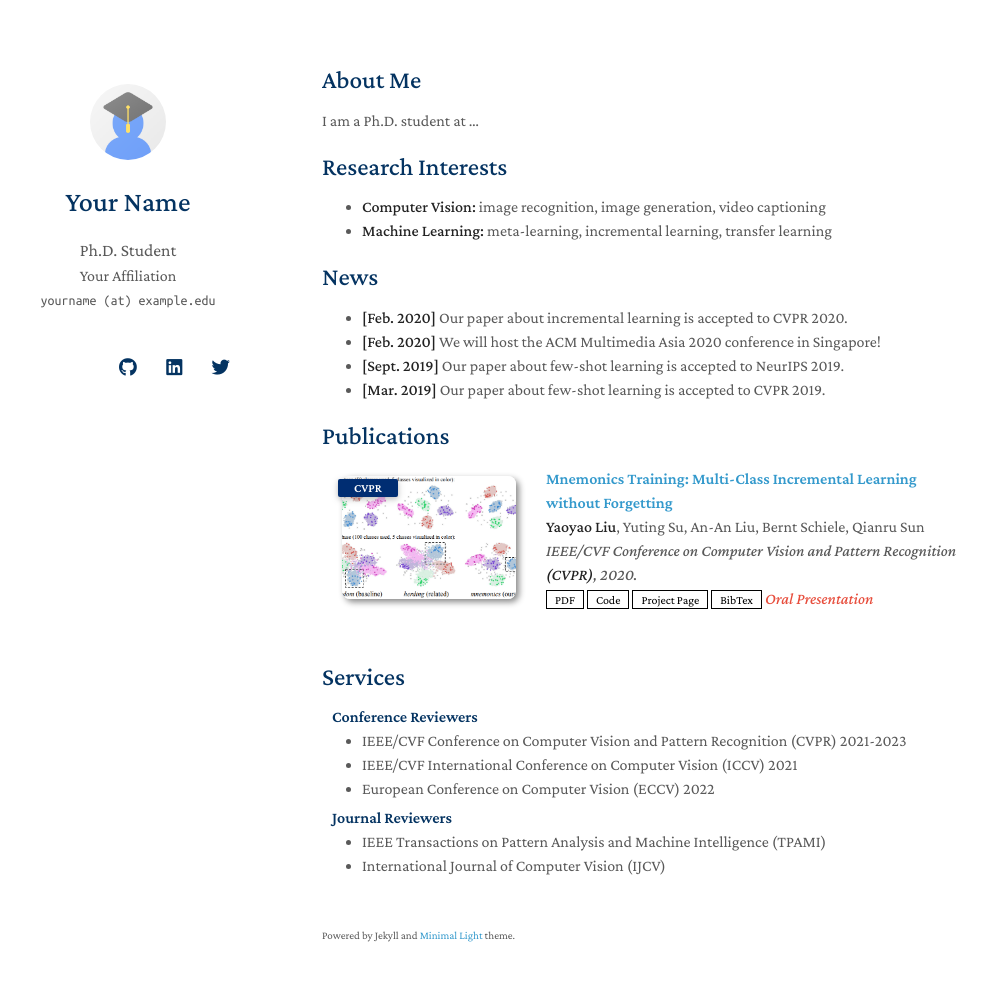
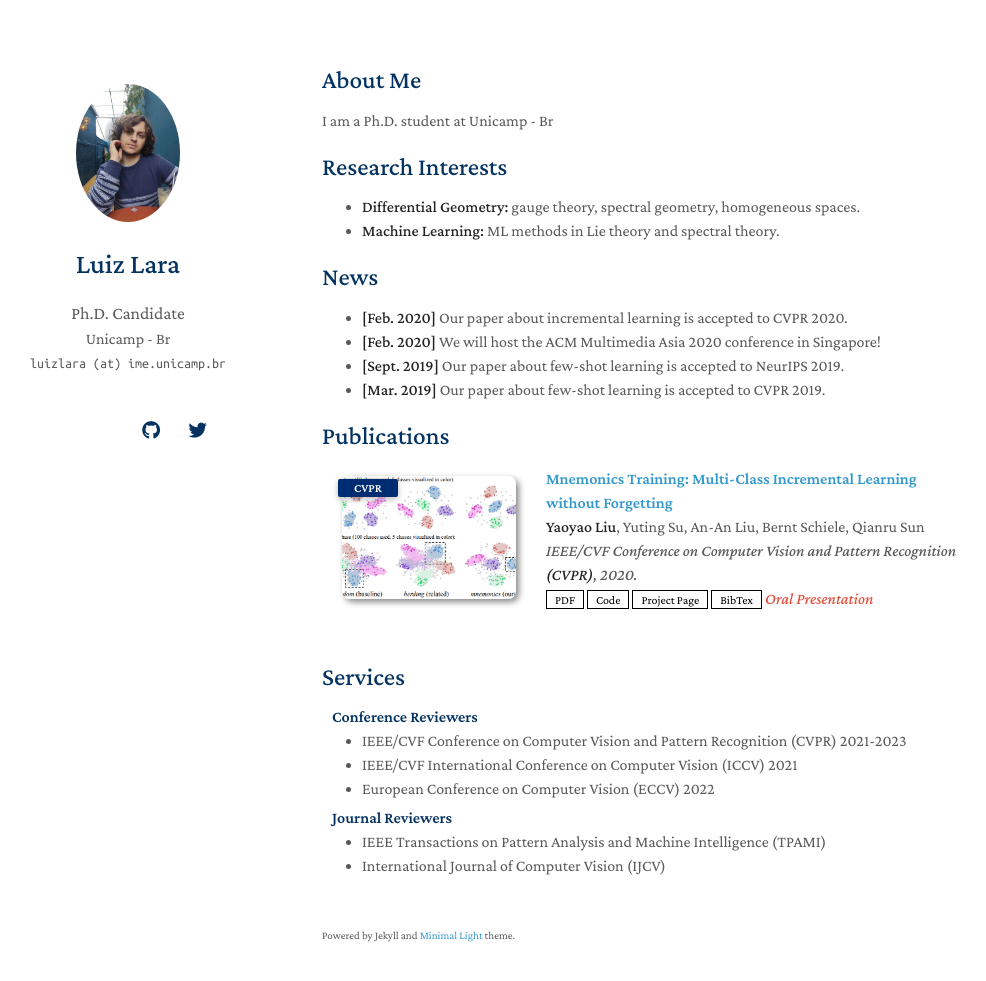
Before and after one commit to LuizLara1/luizlara-home, a Jekyll site: the page built from index.md, in a window 1280 px wide and 1016 px high. Shown: the top 981 px of the window, without its empty margins (148-1134 px from the left). Built offline with Jekyll 4.4.1, drawn with Linux system fonts in a browser that asks for light colours; nearby versions of some CDN libraries; a style sheet for code colours, icons or effects is not loaded; our own code applies the rules of GitHub Pages for plain Markdown files.

Commit message:
Primeiras alterações no meu site.

```diff
--- a/Gemfile
+++ b/Gemfile
@@ -16,3 +16,4 @@ gem "minima", "~> 2.0"
 # If you want to use GitHub Pages, remove the "gem "jekyll"" above and
 # uncomment the line below. To upgrade, run `bundle update github-pages`.
 gem "github-pages", group: :jekyll_plugins
+gem "webrick"
--- a/_config.yml
+++ b/_config.yml
@@ -1,27 +1,26 @@
 # Basic Information
-title: Your Name
-position: Ph.D. Student
-affiliation: Your Affiliation
-email: yourname (at) example.edu
+title: Luiz Lara
+position: Ph.D. Candidate
+affiliation: Unicamp - Br
+email: luizlara (at) ime.unicamp.br
 
 # Search Engine Optimization (SEO)
 # The following information is used to improve the website traffic from search engines, e.g., Google.
-keywords: minimal light
-description: The Minimal Light is a simple and elegant jekyll theme for academic personal homepage.
+keywords: laplacian ginzburg landau homogeneous spaces
+description: This is Luiz Lara homepage, here you will find my reasearch interests and works.
 canonical: https://minimal-light-theme.yliu.me/
 
 # Links
 # If you don't need one of them, you may delete the corresponding line.
 google_scholar: https://scholar.google.com/
-cv_link: assets/files/curriculum_vitae.pdf
-github_link: https://github.com/
-linkedin: https://www.linkedin.com/
-twitter: https://twitter.com/
+cv_link: http://lattes.cnpq.br/4818034475569198
+github_link: https://github.com/LuizLara1
+twitter: https://twitter.com/LuizLara18
 
 # Images (e.g., your profile picture and your website's favicon)
 # "favicon" and "favicon_dark" are used for the light and dark modes, respectively.
-avatar: ./assets/img/avatar.png
-favicon: ./assets/img/favicon.png
+avatar: ./assets/img/site.png
+favicon: ./assets/img/PRE_VERM.png
 favicon_dark: ./assets/img/favicon-dark.png
 
 # Footnote
--- a/index.md
+++ b/index.md
@@ -4,12 +4,12 @@ layout: homepage
 
 ## About Me
 
-I am a Ph.D. student at ...
+I am a Ph.D. student at Unicamp - Br
 
 ## Research Interests
 
-- **Computer Vision:** image recognition, image generation, video captioning
-- **Machine Learning:** meta-learning, incremental learning, transfer learning
+- **Differential Geometry:** gauge theory, spectral geometry, homogeneous spaces.
+- **Machine Learning:** ML methods in Lie theory and spectral theory.
 
 ## News
 
```
Also changed, not shown: assets/img/PRE_VERM.jpeg (added), assets/img/site.png (added).
